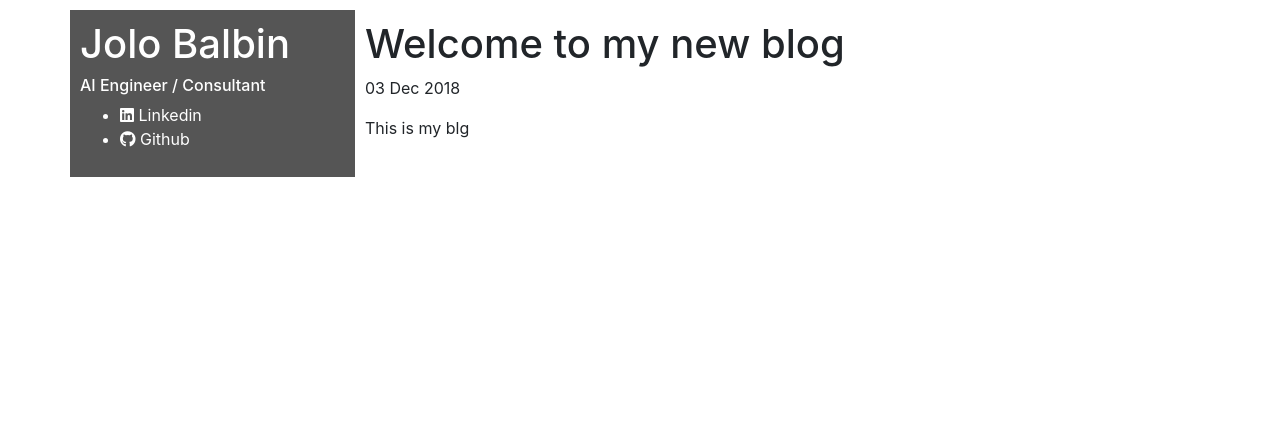
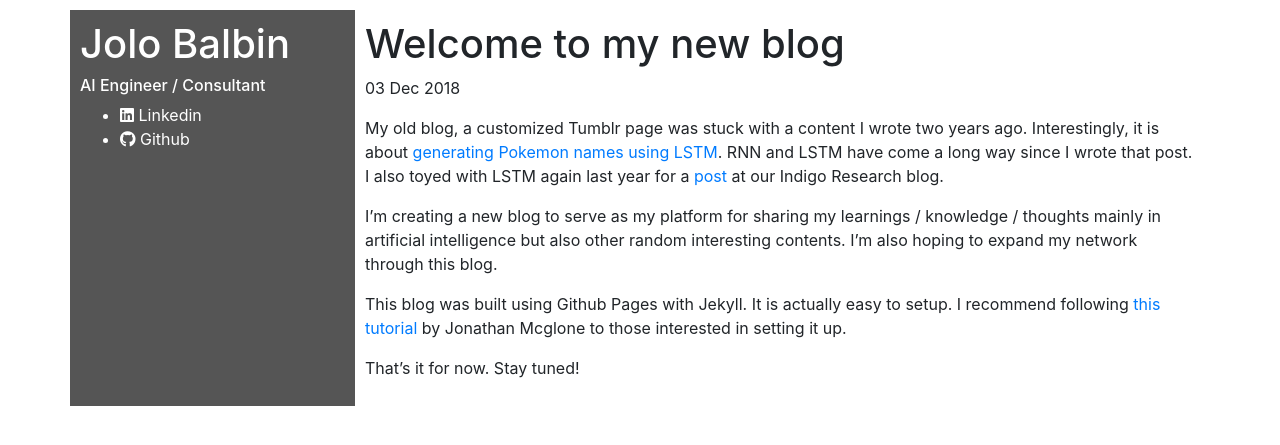
Before and after one commit to MojoJolo/MojoJolo.github.io, a Jekyll site: the page built from _posts/2018-12-03-new-blog.md, in a window 1280 px wide. Shown: the top 445 px of the page. Built offline with Jekyll 4.4.1, drawn with Linux system fonts in a browser that asks for light colours; nearby versions of some CDN libraries.

Commit message:
Update 2018-12-03-new-blog.md

```diff
--- a/_posts/2018-12-03-new-blog.md
+++ b/_posts/2018-12-03-new-blog.md
@@ -4,4 +4,10 @@ title: "Welcome to my new blog"
 date: 2018-12-03
 ---
 
-This is my blg
+My old blog, a customized Tumblr page was stuck with a content I wrote two years ago. Interestingly, it is about [generating Pokemon names using LSTM](https://jpbalbin.tumblr.com/post/147087216235/generating-pokemon-names-using-neural-network). RNN and LSTM have come a long way since I wrote that post. I also toyed with LSTM again last year for a [post](https://blog.indigoresearch.xyz/become-a-mocha-uson-commenter-using-lstm/) at our Indigo Research blog.
+
+I'm creating a new blog to serve as my platform for sharing my learnings / knowledge / thoughts mainly in artificial intelligence but also other random interesting contents. I'm also hoping to expand my network through this blog.
+
+This blog was built using Github Pages with Jekyll. It is actually easy to setup. I recommend following [this tutorial](http://jmcglone.com/guides/github-pages/) by Jonathan Mcglone to those interested in setting it up.
+
+That's it for now. Stay tuned!
```
